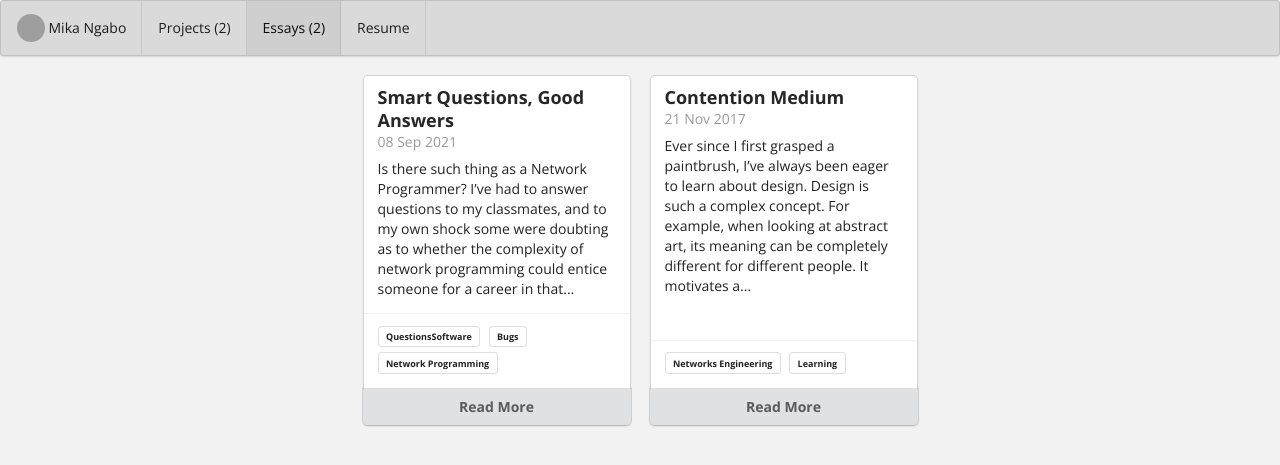
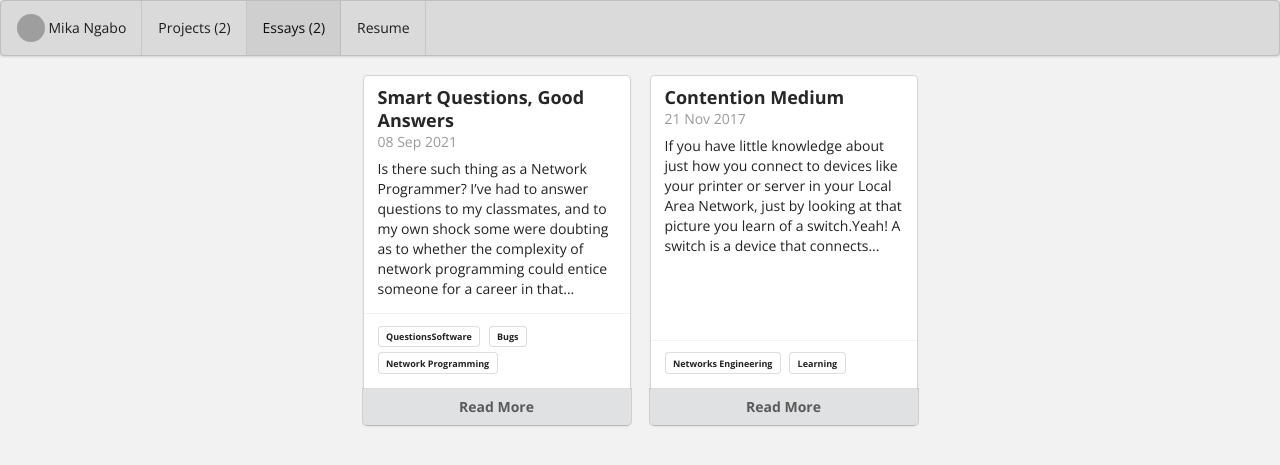
Before and after one commit to mikangabo/mikangabo.github.io, a Jekyll site: the page built from essays/index.html, in a window 1280 px wide. Shown: the top 465 px of the page. Built offline with Jekyll 4.4.1, drawn with Linux system fonts in a browser that asks for light colours; grey boxes are pictures that could not be loaded.

Commit message:
Update 2015-08-26.md

```diff
--- a/essays/2015-08-26.md
+++ b/essays/2015-08-26.md
@@ -11,7 +11,7 @@ labels:
 
 <img class="ui tiny left circular floated image" src="../images/hw_switch.jpg">
 
-Ever since I first grasped a paintbrush, I’ve always been eager to learn about design. Design is such a complex concept. For example, when looking at abstract art, its meaning can be completely different for different people. It motivates a person to think thoughtfully and has the potential to submerge them in a sea of imagination. It’s that special relationship between the viewer and the art that makes something as technical as Network engineering interesting to me.
+If you have little knowledge about just how you connect to devices like your printer or server in your Local Area Network, just by looking at that picture you learn of a switch.Yeah! A switch is a device that connects others and identifies them by their MAC addresses. More complex than this is a multilayer switch that could even perform routing.
 
 <img class="ui tiny left circular floated image" src="../images/internet1.jpg">
 
```
